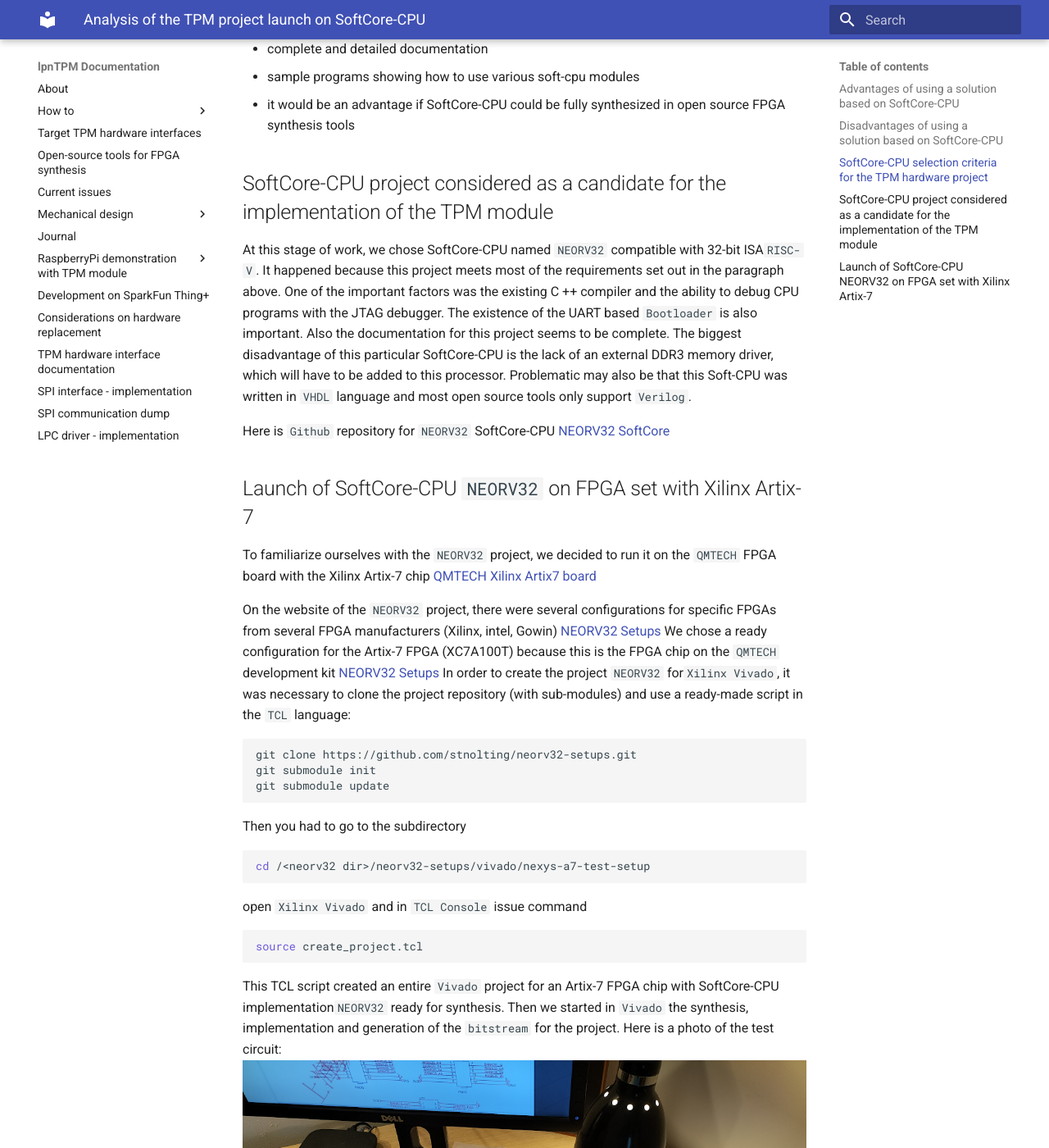
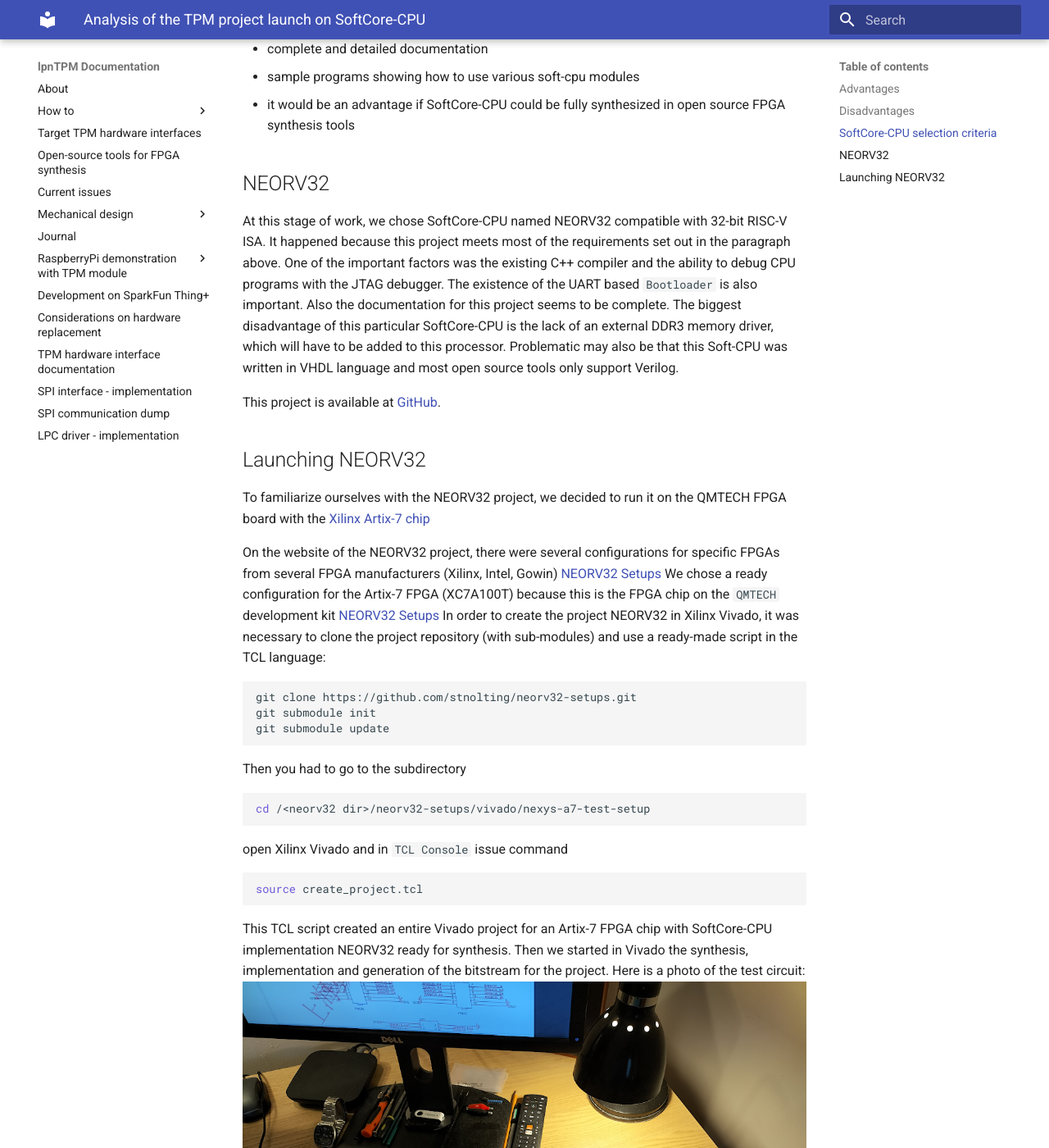
Before and after one commit to lpn-plant/lpntpm-docs, an MkDocs documentation site: the page built from docs/Softcore-CPU.md, in a window 1280 px wide and 1400 px high, scrolled down 1429 px. Shown: the whole window at 82% size. Built offline with MkDocs 1.6.1 and Material for MkDocs 9.7.7, drawn with Linux system fonts in a browser that asks for light colours; some of the changed text lies outside the part shown.

Commit message:
docs/Softcore-CPU.md: fixes

````diff
--- a/docs/Softcore-CPU.md
+++ b/docs/Softcore-CPU.md
@@ -1,49 +1,50 @@
 # Analysis of the TPM project launch on SoftCore-CPU
 
-An alternative to hardware Hard-CPU (Or SoC containing Hard-CPU) is SoftCore-CPU
-implemented from FPGA programmable circuit resources. This solution, like any other,
-has its advantages, but also disadvantages - we will try to describe them in this
-short document.
+An alternative to hardware Hard-CPU (Or SoC containing Hard-CPU) is
+SoftCore-CPU implemented from FPGA programmable circuit resources. This
+solution, like any other, has its advantages, but also disadvantages - we will
+try to describe them in this short document.
 
-## Advantages of using a solution based on SoftCore-CPU
+## Advantages
 
-The main advantage of using SoftCore-CPU is its flexibility. We are able to "sew"
-our CPU as needed, adding or omitting the appropriate blocks with HDL code during
-synthesis. For example, if we don't need floating point calculations we can omit
-`FPU` unit. For a further example if we need fast calculating checksums we can add
-extension with hardware calculating of checksums (implemented in FPGA fabric).
-By incurring programming costs, we can extend the set of peripheral systems of
-such SoftCore-CPU. Another advantage is the possibility of implementing SoftCore-CPU
-in a standard FPGA chip without Hard-CPU.
+The main advantage of using SoftCore-CPU is its flexibility. We are able to
+"sew" our CPU as needed, adding or omitting the appropriate blocks with HDL code
+during synthesis. For example, if we don't need floating point calculations we
+can omit FPU unit. For a further example if we need fast calculating checksums
+we can add extension with hardware calculating of checksums (implemented in FPGA
+fabric). By incurring programming costs, we can extend the set of peripheral
+systems of such SoftCore-CPU. Another advantage is the possibility of
+implementing SoftCore-CPU in a standard FPGA chip without Hard-CPU.
 
-## Disadvantages of using a solution based on SoftCore-CPU
+## Disadvantages
 
-One of the main disadvantages is the lower performance of SoftCore-CPUs than Hard-CPU.
-The SoftCore-CPU's main clock frequency is usually just a bit over 100 MHz.
-Also, the occupancy of both basic FPGA blocks, such as LUTs and Flip-Flops, or
-more advanced ones, such as BRAM memory blocks or DSP blocks, is large.
+One of the main disadvantages is the lower performance of SoftCore-CPUs than
+Hard-CPU. The SoftCore-CPU's main clock frequency is usually just a bit over 100
+MHz. Also, the occupancy of both basic FPGA blocks, such as LUTs and Flip-Flops,
+or more advanced ones, such as BRAM memory blocks or DSP blocks, is large.
 Requirements for more complex SoftCore-CPUs can exceed 30K LUTs and several
-thousand FFs. Therefore, it is necessary to select a large FPGA chip to implement
-such a solution. The FPGA chip selected to implement SoftCore-CPU must also be
-relatively fast.
+thousand FFs. Therefore, it is necessary to select a large FPGA chip to
+implement such a solution. The FPGA chip selected to implement SoftCore-CPU must
+also be relatively fast.
 
-There are also other limitations related to other aspects of the SoftCore-CPU design.
-Often in SoftCore-CPU external RAM memory drivers are not implemented (for example
-for DDR memory). There are also often limitations in some programming tools for
-such SoftCore-CPU, such as `Bootloader` or C/C ++ compiler
+There are also other limitations related to other aspects of the SoftCore-CPU
+design. Often in SoftCore-CPU external RAM memory drivers are not implemented
+(for example for DDR memory). There are also often limitations in some
+programming tools for such SoftCore-CPU, such as bootloader or C/C++ compiler.
 
-## SoftCore-CPU selection criteria for the TPM hardware project
+## SoftCore-CPU selection criteria
 
-The SoftCore-CPU selection criteria for the hardware design of the TPM module have
-been specified in previous documents - the most important of which are:
+The SoftCore-CPU selection criteria for the hardware design of the TPM module
+have been specified in previous documents - the most important of which are:
 
-+ the existing driver for the external (in relation to FPGA) RAM memory for the CPU
++ the existing driver for the external (in relation to FPGA) RAM memory for the
+  CPU
 + The lower limit of the CPU RAM is 256 KB
 + 32-bit high-performance CPU
 + efficient system bus (preferably with 'burst' mode support)
 + fast interrupt controller
-+ a big advantage would be a DMA controller with the possibility of transfers from
- BRAM FPGA memory to CPU RAM
++ a big advantage would be a DMA controller with the possibility of transfers
+  from BRAM FPGA memory to CPU RAM
 + flexible configuration options
 + flexible `bootloader` with the ability to boot RTOS and/or OS Linux
 + well-functioning toolchain - C compiler and loader
@@ -51,34 +52,36 @@
 + complete and detailed documentation
 + sample programs showing how to use various soft-cpu modules
 + it would be an advantage if SoftCore-CPU could be fully synthesized in open
- source FPGA synthesis tools
+  source FPGA synthesis tools
 
-## SoftCore-CPU project considered as a candidate for the implementation of the TPM module
+## NEORV32
 
-At this stage of work, we chose SoftCore-CPU named `NEORV32` compatible with 32-bit
-ISA`RISC-V`. It happened because this project meets most of the requirements set
-out in the paragraph above. One of the important factors was the existing C ++
-compiler and the ability to debug CPU programs with the JTAG debugger. The
-existence of the UART based `Bootloader` is also important. Also the documentation
-for this project seems to be complete. The biggest disadvantage of this particular
-SoftCore-CPU is the lack of an external DDR3 memory driver, which will have to be
-added to this processor. Problematic may also be that this Soft-CPU was written
-in `VHDL` language and most open source tools only support `Verilog`.
+At this stage of work, we chose SoftCore-CPU named NEORV32 compatible with
+32-bit RISC-V ISA. It happened because this project meets most of the
+requirements set out in the paragraph above. One of the important factors was
+the existing C++ compiler and the ability to debug CPU programs with the JTAG
+debugger. The existence of the UART based `Bootloader` is also important. Also
+the documentation for this project seems to be complete. The biggest
+disadvantage of this particular SoftCore-CPU is the lack of an external DDR3
+memory driver, which will have to be added to this processor. Problematic may
+also be that this Soft-CPU was written in VHDL language and most open source
+tools only support Verilog.
 
-Here is `Github` repository for `NEORV32` SoftCore-CPU [NEORV32 SoftCore](https://github.com/stnolting/neorv32)
+This project is available at [GitHub](https://github.com/stnolting/neorv32).
 
-## Launch of SoftCore-CPU `NEORV32` on FPGA set with Xilinx Artix-7
+## Launching NEORV32
 
-To familiarize ourselves with the `NEORV32` project, we decided to run it on the
-`QMTECH` FPGA board with the Xilinx Artix-7 chip [QMTECH Xilinx Artix7 board](https://pl.aliexpress.com/item/4000170042795.html?spm=a2g0o.productlist.0.0.50a757860ORVGM&algo_pvid=cda2307e-3949-4ae4-9ca0-1e6c960f5528&algo_exp_id=cda2307e-3949-4ae4-9ca0-1e6c960f5528-0&pdp_ext_f=%7B%22sku_id%22%3A%2212000029897527647%22%7D&pdp_npi=2%40dis%21PLN%21678.02%21678.02%21%21%2141.79%21%21%402100bddd16673770363786889e4a69%2112000029897527647%21sea&curPageLogUid=5KL1GZ3J6SMe)
+To familiarize ourselves with the NEORV32 project, we decided to run it on the
+QMTECH FPGA board with the [Xilinx Artix-7 chip](https://pl.aliexpress.com/item/4000170042795.html?spm=a2g0o.productlist.0.0.50a757860ORVGM&algo_pvid=cda2307e-3949-4ae4-9ca0-1e6c960f5528&algo_exp_id=cda2307e-3949-4ae4-9ca0-1e6c960f5528-0&pdp_ext_f=%7B%22sku_id%22%3A%2212000029897527647%22%7D&pdp_npi=2%40dis%21PLN%21678.02%21678.02%21%21%2141.79%21%21%402100bddd16673770363786889e4a69%2112000029897527647%21sea&curPageLogUid=5KL1GZ3J6SMe)
 
-On the website of the `NEORV32` project, there were several configurations for
-specific FPGAs from several FPGA manufacturers (Xilinx, intel, Gowin) [NEORV32 Setups](https://github.com/stnolting/neorv32-setups)
+On the website of the NEORV32 project, there were several configurations for
+specific FPGAs from several FPGA manufacturers (Xilinx, Intel, Gowin)
+[NEORV32 Setups](https://github.com/stnolting/neorv32-setups)
 We chose a ready configuration for the Artix-7 FPGA (XC7A100T) because this is
 the FPGA chip on the `QMTECH` development kit [NEORV32 Setups](https://github.com/stnolting/neorv32-setups/tree/main/vivado/nexys-a7-test-setup)
-In order to create the project `NEORV32` for`Xilinx Vivado`, it was necessary to
+In order to create the project NEORV32 in Xilinx Vivado, it was necessary to
 clone the project repository (with sub-modules) and use a ready-made script in
-the `TCL` language:
+the TCL language:
 
 ```bash
 git clone https://github.com/stnolting/neorv32-setups.git
@@ -92,21 +95,21 @@
 cd /<neorv32 dir>/neorv32-setups/vivado/nexys-a7-test-setup
 ```
 
-open `Xilinx Vivado` and in `TCL Console` issue command
+open Xilinx Vivado and in `TCL Console` issue command
 
 ```bash
 source create_project.tcl
 ```
 
-This TCL script created an entire `Vivado` project for an Artix-7 FPGA chip with
-SoftCore-CPU implementation`NEORV32` ready for synthesis.
-Then we started in `Vivado` the synthesis, implementation and generation of the
-`bitstream` for the project. Here is a photo of the test circuit:
+This TCL script created an entire Vivado project for an Artix-7 FPGA chip with
+SoftCore-CPU implementation NEORV32 ready for synthesis.
+Then we started in Vivado the synthesis, implementation and generation of the
+bitstream for the project. Here is a photo of the test circuit:
 ![Test Circuit Photo](images/QMTECH_Board.png)
 
-Synthesis, implementation and generation of FPGA configuration file ended without
-errors (there were some warnings):
+Synthesis, implementation and generation of FPGA configuration file ended
+without errors (there were some warnings):
 ![Test Circuit Photo](images/Artix7_NEORV32.png)
 
-Then, using the JTAG programmer/debugger (`Xilinx Cable`) we loaded the configuration
-file into the FPGA set.
+Then, using the JTAG programmer/debugger (`Xilinx Cable`) we loaded the
+configuration file into the FPGA set.
````
